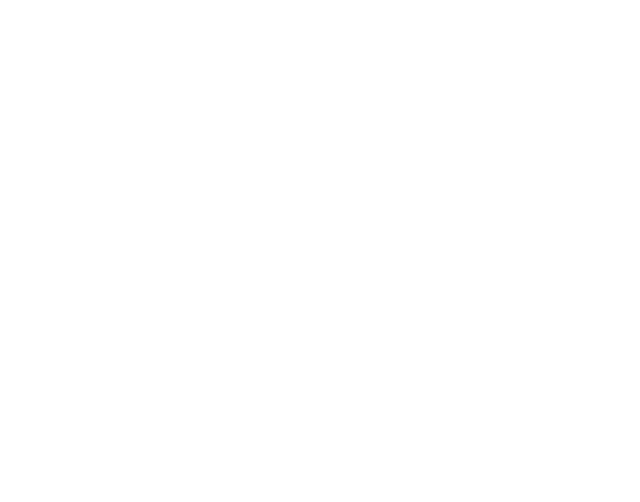
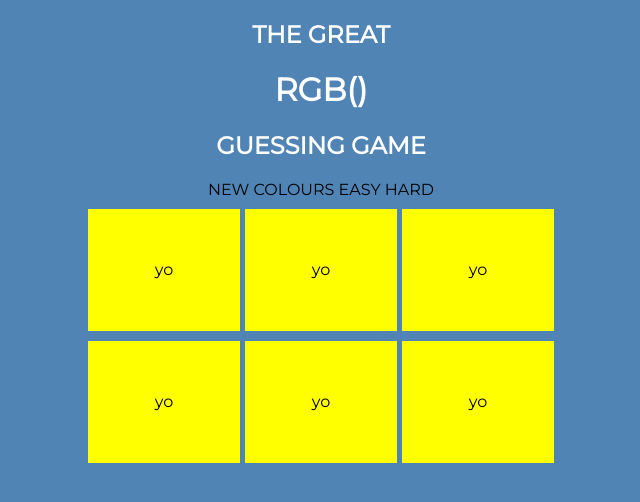
Before and after one commit to mariannehartigan/RgbGame, a plain HTML site: page index.html in a window 1280 px wide. Shown: the whole page, without its empty margins (319-959 px from the left). Drawn offline with Linux system fonts and the light colour scheme.

Commit message:
Add files via upload

```diff
--- /dev/null
+++ b/RgbGame.css
@@ -0,0 +1,27 @@
+
+body {
+	background: #5084B4;
+	text-align: center;
+	font-family: 'Montserrat', sans-serif;
+}
+
+#container {
+	width: 800px;
+	margin: auto;
+}
+
+header {
+
+	color: white;
+}
+
+table {
+	margin: auto;
+	border-spacing: 5px;
+}
+
+td {
+	width: 150px;
+	height: 120px;
+	background-color: yellow;
+}
--- a/index.html
+++ b/index.html
@@ -1,12 +1,29 @@
 <!DOCTYPE html>
-<html lang="en">
+<html>
 <head>
-    <meta charset="UTF-8">
-    <meta name="viewport" content="width=device-width, initial-scale=1.0">
-    <meta http-equiv="X-UA-Compatible" content="ie=edge">
-    <title>Document</title>
+	<title>RGB Guessing Game</title>
+	<link href="https://fonts.googleapis.com/css?family=Montserrat" rel="stylesheet">
+	<link rel="stylesheet" type="text/css" href="RgbGame.css">
 </head>
 <body>
+<div id="container">
+<header>
+<h2>THE GREAT</h2>
+<H1>RGB()</H1>
+<H2>GUESSING GAME</H2>
+</header>
+<nav>NEW COLOURS EASY HARD</nav>
 
+<table>
+	<tr></tr>
+		<td>yo</td>
+		<td>yo</td>
+		<td>yo</td>
+	<tr></tr>
+		<td>yo</td>
+		<td>yo</td>
+		<td>yo</td>
+</table>
+</div>
 </body>
 </html>
```
